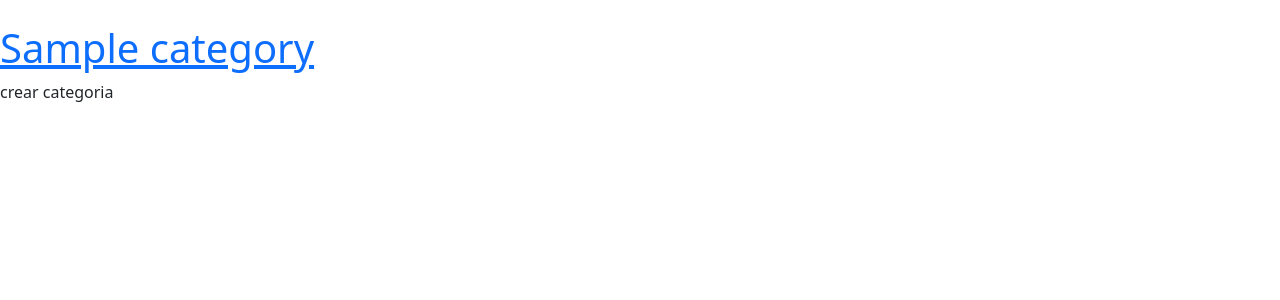
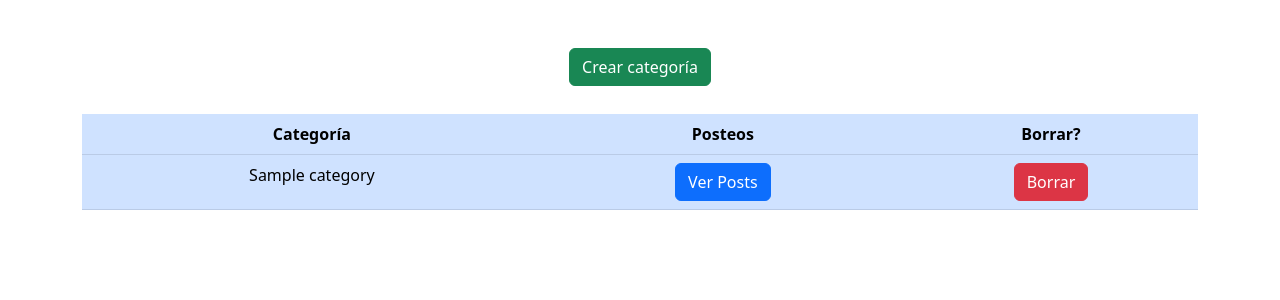
Before and after one commit to FacuLemo/Miniblog-Flask, a Flask app: page /categories in a window 1280 px wide. Shown: the part 56-356 px from the top of the page. Run offline with Flask 3, Linux system fonts and the light colour scheme; tables that the repository leaves empty hold one stand-in row (values such as "Sample post").

Commit message:
crud users and categories. and a LOT of improvements

```diff
--- a/app.py
+++ b/app.py
@@ -7,7 +7,7 @@ from sqlalchemy.sql import func
 app = Flask(__name__)
 # sudo /opt/lampp/manager-linux-x64.run to open LAMPP
 
-URI_LOCAL="mysql+pymysql://root:@localhost/lemo_miniblog"
+URI_LOCAL = "mysql+pymysql://root:@localhost/lemo_miniblog"
 app.config["SQLALCHEMY_DATABASE_URI"] = URI_LOCAL
 
 db = SQLAlchemy(app)
@@ -18,7 +18,8 @@ class Category(db.Model):
     __tablename__ = "category"  # --> si no esta, adopta el nombre de la clase
     id = db.Column(db.Integer, primary_key=True)
     name = db.Column(db.String(100), nullable=False)
-    posts= db.relationship('Post', backref='category')
+    posts = db.relationship("Post", backref="category")
+
     def __str__(self):
         return f"category: {self.name}"
 
@@ -29,9 +30,9 @@ class User(db.Model):
     name = db.Column(db.String(100), nullable=False)
     email = db.Column(db.String(100), nullable=False)
     password = db.Column(db.String(100), nullable=False)
-    image= db.Column(db.Integer,nullable=False, default=1)
-    posts= db.relationship('Post', backref='user', cascade="all,delete")
-    comments= db.relationship('Comment', backref='user', cascade="all,delete")
+    image = db.Column(db.Integer, nullable=False, default=1)
+    posts = db.relationship("Post", backref="user", cascade="all,delete")
+    comments = db.relationship("Comment", backref="user", cascade="all,delete")
 
     def __str__(self):
         return f"-User data: {self.nombre}, {self.email}."
@@ -42,23 +43,21 @@ class Post(db.Model):
     id = db.Column(db.Integer, primary_key=True)
     title = db.Column(db.String(70), nullable=False)
     content = db.Column(db.String(500), nullable=True)
-    time_created = db.Column(DateTime(timezone=True),
-                              server_default=func.now())
+    time_created = db.Column(DateTime(timezone=True), server_default=func.now())
     time_updated = db.Column(DateTime(timezone=True), onupdate=func.now())
     user_id = db.Column(db.Integer, ForeignKey("user.id"), nullable=False)
-    category_id = db.Column(db.Integer, ForeignKey("category.id"),
-                             nullable=True)
-    comments= db.relationship('Comment', backref='post', cascade="all,delete" )
+    category_id = db.Column(db.Integer, ForeignKey("category.id"), nullable=True)
+    comments = db.relationship("Comment", backref="post", cascade="all,delete")
 
     def __str__(self):
         return f"-Category: f{self.name}"
+
 
 class Comment(db.Model):
     __tablename__ = "comment"
     id = db.Column(db.Integer, primary_key=True)
     content = db.Column(db.String(200), nullable=False)
-    time_created = db.Column(DateTime(timezone=True),
-                              server_default=func.now())
+    time_created = db.Column(DateTime(timezone=True), server_default=func.now())
     time_updated = db.Column(DateTime(timezone=True), onupdate=func.now())
     user_id = db.Column(db.Integer, ForeignKey("user.id"), nullable=False)
     post_id = db.Column(db.Integer, ForeignKey("post.id"), nullable=False)
@@ -66,105 +65,142 @@ class Comment(db.Model):
     def __str__(self):
         return f"-Comment '{self.content}' by {self.user_id}"
 
-#tengo que borrar esto, soy un pelotudo, no hace falta
+
+# tengo que borrar esto, soy un pelotudo, no hace falta
 def GetLoggedUserId(uid):
-    logged_user=User.query.get(uid)
-    logged_id=logged_user.id
+    logged_user = User.query.get(uid)
+    logged_id = logged_user.id
     return logged_id
+
 
 
 @app.context_processor
 def inject_paises():
-    posts=db.session.query(Post).order_by(Post.id.desc()).all()
-    users=db.session.query(User).all()
-    categ=db.session.query(Category).all()
-    return dict(posts=posts, users=users, categories=categ )
+    posts = db.session.query(Post).order_by(Post.id.desc()).all()
+    users = db.session.query(User).all()
+    categ = db.session.query(Category).all()
+    category1 = db.session.query(Category).first()
+    if category1 == None:
+        category_default = Category(name='Misceláneo')
+        db.session.add(category_default)
+        db.session.commit()
+    return dict(posts=posts, users=users, categories=categ)
+
 
 @app.route("/")
 def RedirectGuest():
-    return redirect(url_for('Index', user_id='guest'))
+    return redirect(url_for("Index", user_id="guest"))
+
 
 @app.route("/<user_id>")
 def Index(user_id):
-    if user_id=='guest':
-        return render_template('guest.html',
-                               comments=db.session.query(Comment).all())
+    if user_id == "guest":
+        return render_template("guest.html", comments=db.session.query(Comment).all())
     else:
-        logged_user=User.query.get(user_id)
-        return render_template('index.html',logged_user=logged_user,
-                               comments=db.session.query(Comment).all())
+        logged_user = User.query.get(user_id)
+        return render_template(
+            "index.html",
+            logged_user=logged_user,
+            comments=db.session.query(Comment).all(),
+        )
+
+
+# TODO: CATEGORIES FILTER--
+@app.route("/categories/<id>/<u_id>")
+def FilteredPosts(id, uid):
+    logged_id = GetLoggedUserId(uid)
+    return redirect(url_for("Index", user_id=logged_id))
+
+
 
 @app.route("/categories")
 def ViewCategories():
-    return render_template('categories.html')
+    return render_template("categories.html")
 
-#TODO: CATEGORIES FILTER--
-@app.route("/categories/<id>/<u_id>")
-def FilteredPosts(id,uid):
-    logged_id=GetLoggedUserId(uid)
-    return redirect(url_for('Index',user_id=logged_id))
 
 @app.route("/users")
 def ViewUsers():
-    return render_template('users.html')
+    return render_template("users.html")
 
-@app.route("/add_user",methods=['POST'])
+@app.route("/add_category", methods=["POST"])
+def Addcategory():
+    if request.method == "POST":
+        name = request.form["name"]
+        new_category = Category(name=name)
+        db.session.add(new_category)
+        db.session.commit()
+        return redirect(url_for("ViewCategories"))
+
+@app.route("/add_user", methods=["POST"])
 def AddUser():
-    if request.method=='POST':
-        name = request.form['name']
-        email = request.form['email']
-        passw = request.form['password']
-        img = request.form['image']
-        new_user=User(name=name,email=email,password=passw, image=img)
+    if request.method == "POST":
+        name = request.form["name"]
+        email = request.form["email"]
+        passw = request.form["password"]
+        img = request.form["image"]
+        new_user = User(name=name, email=email, password=passw, image=img)
         db.session.add(new_user)
         db.session.commit()
-        return redirect(url_for('ViewUsers'))
+        return redirect(url_for("ViewUsers"))
 
-@app.route("/add_post/<uid>", methods=['POST'])
+
+@app.route("/add_post/<uid>", methods=["POST"])
 def AddPost(uid):
-    if request.method=='POST':
-        title = request.form['title']
-        content = request.form['content']
-        category = request.form['category']
-        logged_id=GetLoggedUserId(uid)
-        new_post=Post(title=title,content=content,category_id=category,
-                      user_id=logged_id)
+    if request.method == "POST":
+        title = request.form["title"]
+        content = request.form["content"]
+        category = request.form["category"]
+        logged_id = GetLoggedUserId(uid)
+        new_post = Post(
+            title=title, content=content, category_id=category, user_id=logged_id
+        )
         db.session.add(new_post)
         db.session.commit()
 
-        return redirect(url_for('Index',user_id=logged_id))
+        return redirect(url_for("Index", user_id=logged_id))
 
-@app.route("/add_comment/<post_id>/<uid>", methods=['POST'])
-def AddComment(post_id,uid):
-    if request.method=='POST':
-        content = request.form['content']
+
+@app.route("/add_comment/<post_id>/<uid>", methods=["POST"])
+def AddComment(post_id, uid):
+    if request.method == "POST":
+        content = request.form["content"]
         post = post_id
-        logged_id=GetLoggedUserId(uid)
-        new_comment=Comment(content=content, user_id=logged_id, post_id=post)
+        logged_id = GetLoggedUserId(uid)
+        new_comment = Comment(content=content, user_id=logged_id, post_id=post)
         db.session.add(new_comment)
         db.session.commit()
 
-        return redirect(url_for('Index',user_id=logged_id))
+        return redirect(url_for("Index", user_id=logged_id))
+
 
 @app.route("/delete_post/<id>/<uid>")
-def deletePost(id,uid):
-    post=Post.query.get(id)
+def deletePost(id, uid):
+    post = Post.query.get(id)
     db.session.delete(post)
     db.session.commit()
-    logged_id=GetLoggedUserId(uid)
-    return redirect(url_for('Index',user_id=logged_id))
+    logged_id = GetLoggedUserId(uid)
+    return redirect(url_for("Index", user_id=logged_id))
+
 
 @app.route("/delete_comment/<id>/<uid>")
-def deleteComment(id,uid):
-    comm=Comment.query.get(id)
+def deleteComment(id, uid):
+    comm = Comment.query.get(id)
     db.session.delete(comm)
     db.session.commit()
-    logged_id=GetLoggedUserId(uid)
-    return redirect(url_for('Index',user_id=logged_id))
+    logged_id = GetLoggedUserId(uid)
+    return redirect(url_for("Index", user_id=logged_id))
+
 
 @app.route("/delete_user/<id>")
 def deleteUser(id):
-    usr=User.query.get(id)
+    usr = User.query.get(id)
     db.session.delete(usr)
     db.session.commit()
-    return redirect(url_for('ViewUsers'))
+    return redirect(url_for("ViewUsers"))
+
+@app.route("/delete_category/<id>")
+def deleteCategory(id):
+    cat = Category.query.get(id)
+    db.session.delete(cat)
+    db.session.commit()
+    return redirect(url_for("ViewCategories"))
--- a/templates/categories.html
+++ b/templates/categories.html
@@ -4,10 +4,50 @@
 
 {%block main%}
 
-{%for category in categories%}
-<h1><a href="">{{category.name}}</a></h1>
-{%endfor%}
 
-<div>crear categoria</div>
+<br>
+<!-- Acordeón Crear Usuario -->
+<div class="cointainer text-center">
+    <button class="btn btn-success mb-1" type="button" data-bs-toggle="collapse" data-bs-target="#collapseExample"
+        aria-expanded="false" aria-controls="collapseExample">
+        Crear categoría
+    </button>
+
+    <div class="collapse" id="collapseExample">
+        <div class="card card-body">
+            <form action="/add_category" method="post" class="mb-3 d-flex justify-content-end flex-wrap">
+                <label for="name"></label>
+                <input class="form-control w-100" type="text" name="name" id="" placeholder="Nombre de la categoría">
+                <button type="submit" class="btn btn-primary">Crear Categoría</button>
+            </form>
+
+        </div>
+    </div>
+</div>
+
+<!-- Termina acordeón Creación user -->
+<br>
+<!-- empieza crud Usuarios -->
+<div class="table-responsive container text-center">
+    <table class="table table-primary">
+        <thead>
+            <tr>
+                <th scope="col">Categoría </th>
+                <th scope="col">Posteos</th>
+                <th scope="col">Borrar? </th>
+            </tr>
+        </thead>
+        <tbody>
+            {%for category in categories%}
+            <tr class="">
+                <td scope="row">{{category.name}}</td>
+                <td scope="row"><a name="" id="" class="btn btn-primary" href="#" role="button">Ver Posts</a></td>
+                <td scope="row"><a name="" id="" class="btn btn-danger" href="/delete_category/{{category.id}}"
+                        role="button">Borrar</a></td>
+            </tr>
+            {%endfor%}
+        </tbody>
+    </table>
+</div>
 
 {%endblock%}
--- a/templates/guest.html
+++ b/templates/guest.html
@@ -10,6 +10,7 @@
     <h5>Para postear y comentar <a href="/users">Crea o elige un usuario</a>.</h5>
 </div>
 <br><br>
+{%if posts|count > 0%}
 {%for post in posts%}
 <div class=" my-1 mx-5 row border">
     <div class="col-12 col-sm-3 text-center">
@@ -74,5 +75,10 @@
 </div>
 <br>
 {%endfor%}
+{%else%}
+<div class="container my-3 text-center border-top">
+  <h1>Parece que aún no hay posteos...</h1>
+</div>
+{%endif%}
 
 {%endblock%}
--- a/templates/layout.html
+++ b/templates/layout.html
@@ -17,7 +17,7 @@
   <header>
     <nav class="navbar navbar-expand-lg navbar-light bg-light">
       <div class="container">
-        <a class="navbar-brand" >MiniBlog</a>
+        <a class="navbar-brand">MiniBlog</a>
         <button class="navbar-toggler d-lg-none" type="button" data-bs-toggle="collapse"
           data-bs-target="#collapsibleNavId" aria-controls="collapsibleNavId" aria-expanded="false"
           aria-label="Toggle navigation">
@@ -26,7 +26,7 @@
         <div class="collapse navbar-collapse" id="collapsibleNavId">
           <ul class="navbar-nav me-auto mt-2 mt-lg-0">
             <li class="nav-item">
-              <a class="nav-link active" href="/" aria-current="page">Invitado</a>
+              <a class="nav-link active" href="/guest" aria-current="page">Invitado</a>
             </li>
             <li class="nav-item">
               <a class="nav-link active" href="/categories" aria-current="page">Categorías</a>
@@ -36,7 +36,9 @@
                 aria-haspopup="true" aria-expanded="false">Elegir Usuario</a>
               <ul class="dropdown-menu" aria-labelledby="navbarDropdown">
                 <a class="dropdown-item" href="/users">Administrar</a>
-                <li><hr class="dropdown-divider"></li>
+                <li>
+                  <hr class="dropdown-divider">
+                </li>
                 {%for user in users%}
                 <a class="dropdown-item" href="/{{user.id}}">{{user.name}}</a>
                 {%endfor%}
```
Also changed, not shown: templates/index.html (+10 -4 lines), templates/users.html (+13 -6 lines).
